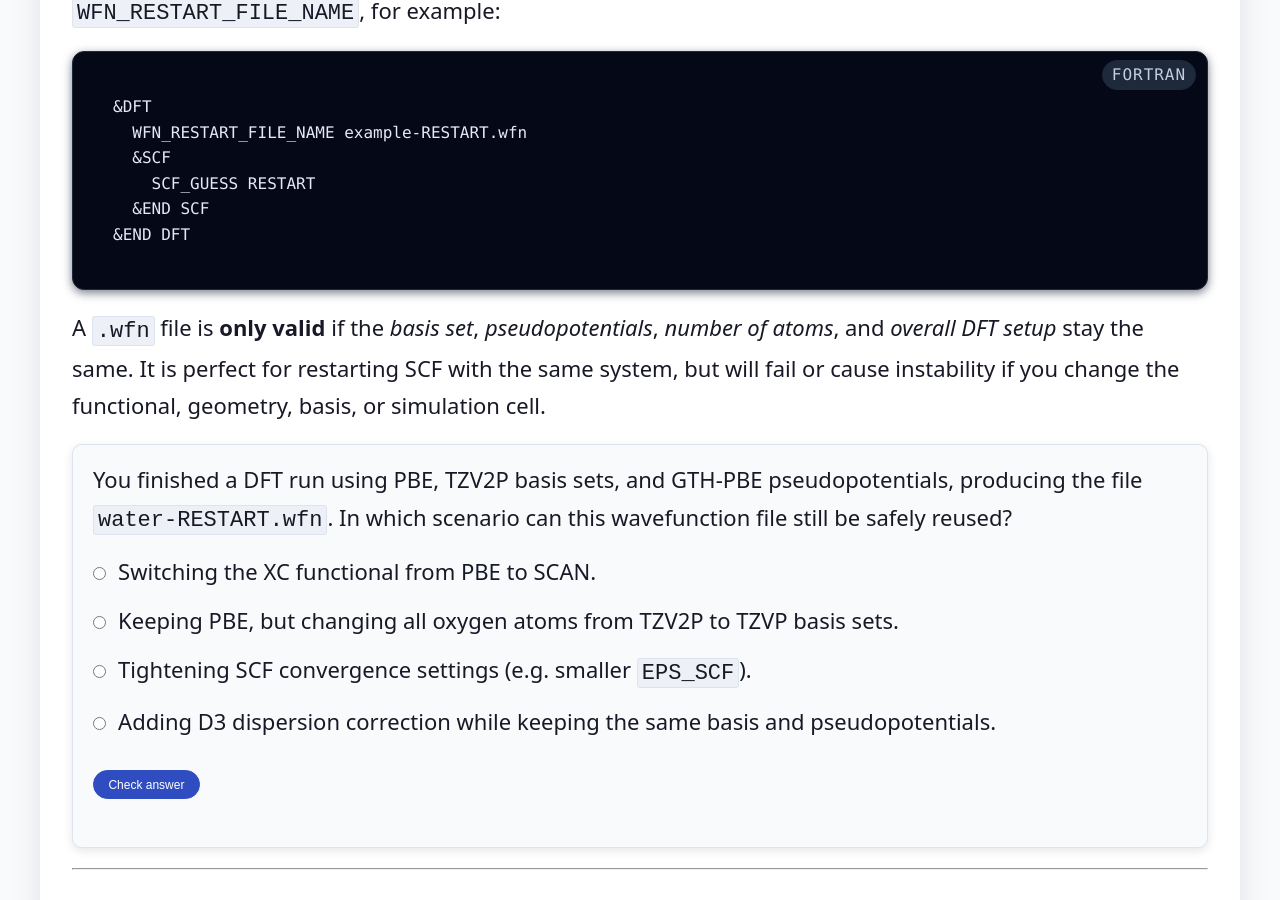
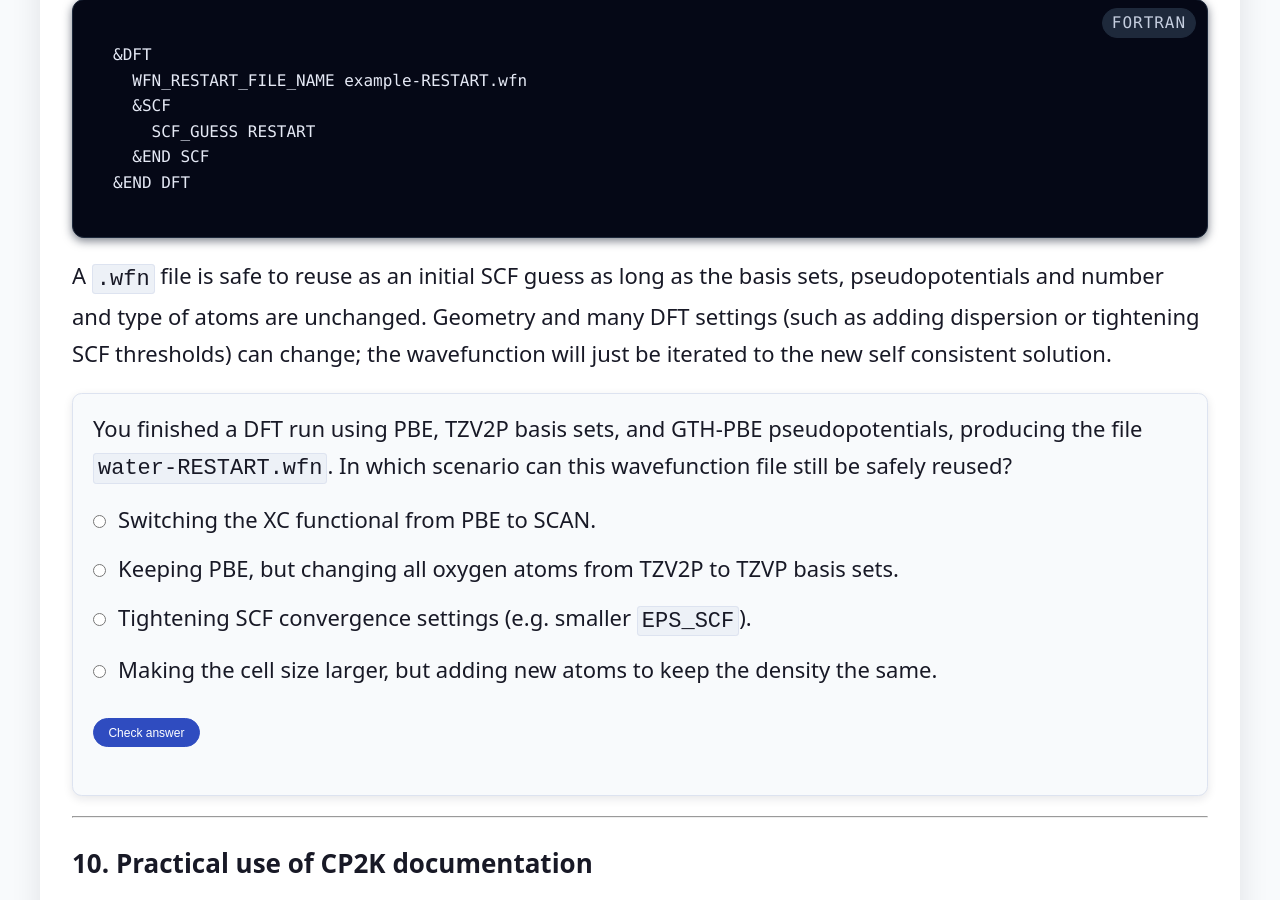
Before and after one commit to rskort/rskort.github.io, a Jekyll site: the page built from _tutorials/cp2k.md, in a window 1280 px wide and 900 px high, scrolled down 17298 px. Built offline with Jekyll 4.4.1, drawn with Linux system fonts in a browser that asks for light colours; a script that is not in the unit is left out; some of the changed text lies outside the part shown.

Commit message:
Refine CP2K tutorial content for clarity and accuracy

````diff
--- a/_tutorials/cp2k.md
+++ b/_tutorials/cp2k.md
@@ -148,11 +148,10 @@ The details depend on the build, but a common convention is:
 * `ssmp` pure <abbr title="Open Multi-Processing">OpenMP</abbr>
 * `psmp` MPI plus OpenMP hybrid
 
-CP2K’s [official benchmark suite](https://www.cp2k.org/performance) shows that the **hybrid `psmp` executable** (MPI plus OpenMP) is generally the fastest configuration when tuned for a given machine. The code scales primarily through MPI, but using only MPI ranks can lead to excessive memory use. The CP2K [MPI vs OpenMP FAQ](https://www.cp2k.org/faq:mpi_vs_openmp) recommends starting with **two OpenMP threads per MPI rank** and benchmarking to find the best ratio for your system.
+CP2K’s [official benchmark suite](https://www.cp2k.org/performance) shows that a well tuned **hybrid `psmp`** (MPI plus OpenMP) build often performs best in terms of speed an memory usage, but the optimal choice is system dependent and should be determined through benchmarking. In the case of `psmp`, the code scales primarily through MPI, but using only MPI ranks can lead to excessive memory use. A common starting point in CP2K [MPI vs OpenMP FAQ](https://www.cp2k.org/faq:mpi_vs_openmp) is to start with **two OpenMP threads per MPI rank** and benchmarking to find the best ratio for your system.
 
 
 On a modern cluster node, where you have (for example) 64 physical cores, sensible parallel layouts are:
-
 
 | Parallel layout                 | MPI ranks | OpenMP threads | Total cores used | Notes                                      |
 | ------------------------------- | --------- | -------------- | ---------------- | ------------------------------------------ |
@@ -343,7 +342,7 @@ A CP2K input file is written in Fortran-like namelist format, with sections star
   </code>
 </pre>
 
-For the generation of input files, I would like to guide you to my [CP2K Input Generator](/_tools/cp2k-input-generator.html), and recommend always cross-checking with the [official CP2K manual](https://manual.cp2k.org/trunk/).
+For the generation of input files, I would like to guide you to my [CP2K Input Generator](/tools/cp2k-input-generator/), and recommend always cross-checking with the [official CP2K manual](https://manual.cp2k.org/trunk/).
 
 
 <div class="interactive-test" data-test-id="cp2k-run-type">
@@ -594,7 +593,7 @@ A quick sanity check usually involves:
 
 <pre class="code-block" data-lang="text">
   <code>
-  **** **** ******  **  PROGRAM ENDED AT                 yyyy-dd-mm hh:mm:ss.sss
+  **** **** ******  **  PROGRAM ENDED AT                 YYYY-MM-DD hh:mm:ss.sss
  ***** ** ***  *** **   PROGRAM RAN ON                                  hostname
  **    ****   ******    PROGRAM RAN BY                                  username
  ***** **    ** ** **   PROGRAM PROCESS ID                     project_id_number
@@ -631,7 +630,7 @@ A quick sanity check usually involves:
 
 <ol start="4">
   <li><strong>Check for warnings</strong> and messages printed in ALL CAPS, such as missing files, basis issues, or SCF convergence problems.</li>
-  <li><strong>Verify no <span class="inline-code">[ABORT]</span> blocks appear</strong>, as these mean the run stopped prematurely. For example, if the SCF did not converge:</li>
+  <li><strong>Verify no <span class="inline-code">[ABORT]</span> blocks appear</strong>, as these mean the run stopped prematurely. <br>For example, if the SCF did not converge:</li>
 </ol>
 
 <pre class="code-block" data-lang="text">
@@ -649,7 +648,7 @@ A quick sanity check usually involves:
   </code>
 </pre>
 
-The [CP2K documentation](https://www.cp2k.org) explains the energy components and SCF behavior in further detail:
+The [CP2K documentation](https://www.cp2k.org) explains the energy components and SCF behavior in further detail.
 
 
 <div class="interactive-test" data-test-id="cp2k-output-check">
@@ -704,14 +703,12 @@ The [CP2K documentation](https://www.cp2k.org) explains the energy components an
 
 Many realistic CP2K workflows *cannot* be completed in a single execution, either because they exceed the wall time limit, involve multiple simulation phases, or intentionally reuse previously converged electronic states. CP2K is designed for these situations and can write **restart files** that store the essential state of the calculation: **coordinates**, **velocities**, **wavefunctions**, **density matrices**, or even the **SCF history**.
 
-Restart capability is useful for:
+The restart capability is useful for:
 
 * **Recovering** from a scheduler timeout instead of discarding partial progress.
 * **Switching** from a cheaper “preconverged” calculation to a more accurate one (for example: LDA to PBE, smaller cutoff to larger cutoff, or pure DFT to hybrid DFT).
 * **Multi-stage workflows** such as equilibration, annealing, production MD, or metadynamics.
 * **Incremental geometry optimization**, where intermediate electronic states help subsequent steps converge faster.
-
-### What is in CP2K restart files?
 
 CP2K writes **two different kinds of restart files**, and they serve different purposes.
 
@@ -744,7 +741,7 @@ The `&EXT_RESTART` section has [many options](https://manual.cp2k.org/trunk/CP2K
 
 Setting these parameters can be a little bit tricky, however, so let's look at some practical examples.
 
-- By default, if `&EXT_RESTART` is not present, CP2K does **not** write or read any restart file.
+- By default, if `&EXT_RESTART` is not present, CP2K does **not** read any restart file.
 - If `&EXT_RESTART` is present with only `RESTART_FILE_NAME`, CP2K reads the restart file with **all available data**, because `RESTART_DEFAULT` is `.TRUE.` by default.
   - If you set `RESTART_DEFAULT .FALSE.`, no data is read.
 - If you explicitly set e.g. `RESTART_POS .TRUE.`, then **only this data** is read from the restart file.
@@ -756,15 +753,13 @@ Setting these parameters can be a little bit tricky, however, so let's look at s
     You run CP2K with the following restart settings:
   </p>
 
-<pre class="code-block" data-lang="fortran">
-  <code>
+```fortran
 &EXT_RESTART
   RESTART_FILE_NAME example-project-1.restart
   RESTART_DEFAULT .TRUE.
   RESTART_VEL .FALSE.
 &END EXT_RESTART
-  </code>
-</pre>
+```
 
   <p>
     Assuming `example-project-1.restart` contains positions, velocities, cell, and thermostat state, what will CP2K actually read from the restart file?
@@ -833,7 +828,7 @@ It should be requested through `SCF_GUESS RESTART` and the wavefunction file nam
   </code>
 </pre>
 
-A `.wfn` file is **only valid** if the *basis set*, *pseudopotentials*, *number of atoms*, and *overall DFT setup* stay the same. It is perfect for restarting SCF with the same system, but will fail or cause instability if you change the functional, geometry, basis, or simulation cell.
+A `.wfn` file is safe to reuse as an initial SCF guess as long as the basis sets, pseudopotentials and number and type of atoms are unchanged. Geometry and many DFT settings (such as adding dispersion or tightening SCF thresholds) can change; the wavefunction will just be iterated to the new self consistent solution.
 
 
 <div class="interactive-test" data-test-id="cp2k-wfn-validity">
@@ -873,7 +868,7 @@ A `.wfn` file is **only valid** if the *basis set*, *pseudopotentials*, *number
 
   <label>
     <input type="radio" name="cp2k-wfn-validity" value="3">
-    Adding D3 dispersion correction while keeping the same basis and pseudopotentials.
+    Making the cell size larger, but adding new atoms to keep the density the same.
   </label>
 
   <button type="button" class="quiz-submit">
@@ -894,7 +889,7 @@ When using CP2K, a few good habits I would suggest are:
 
 * Keep a browser tab open with the [CP2K manual](https://manual.cp2k.org/).
 * For methods such as geometry optimization or MD, start from the method specific tutorials in the manual, which provide complete example inputs.
-* Use my [CP2K Input Generator](/_tools/cp2k-input-generator.html) to create initial inputs :)
+* Use my [CP2K Input Generator](/tools/cp2k-input-generator/) to create initial inputs :)
 
 You can also generate an input reference that exactly matches your executable by running CP2K with special flags:
 
````
Also changed, not shown: other parts of _tutorials/cp2k.md (+3 -3 lines).
